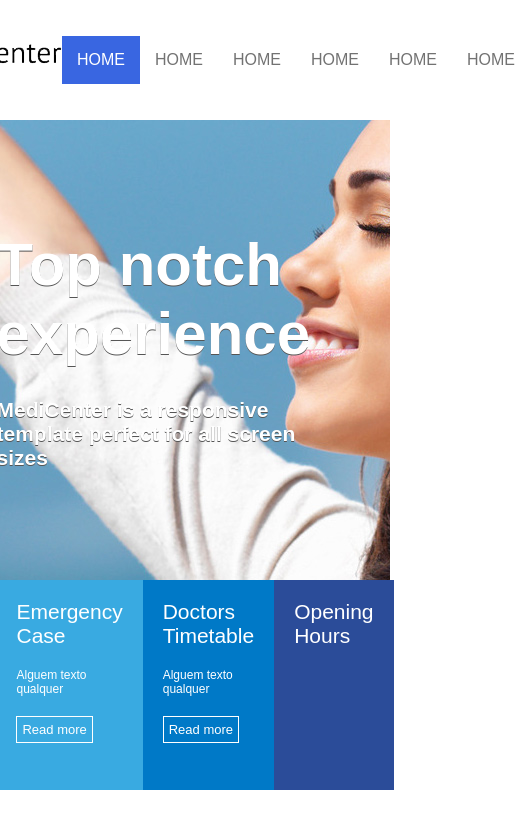
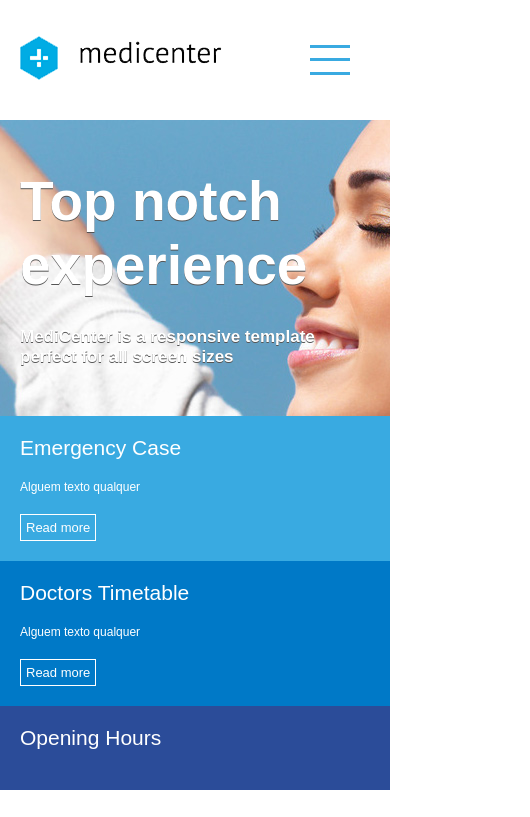
Before and after one commit to MatheusWylla/MediCenter, a plain HTML site: page mediCenter/index.html in a window 390 px wide. Shown: the top 817 px of the page, 530 px wide, since content can reach past the window. Drawn offline with Linux system fonts and the light colour scheme.

Commit message:
inicio do responsivo

```diff
--- a/mediCenter/assets/css/style.css
+++ b/mediCenter/assets/css/style.css
@@ -278,3 +278,88 @@ footer .widget_title_text {
   font-size: 20px;
   margin-top: 30px;
 }
+
+/* menu mobile */
+.menuMobile {
+  display: none;
+  width: 40px;
+  height: 40px;
+  margin-top: 40px;
+  margin-bottom: 40px;
+  margin-right: 40px;
+}
+
+.mm_line {
+  height: 3px;
+  background-color: #39aae1;
+}
+/*
+* INICIO DO RESPONSIVO
+*/
+
+@media (max-width: 600px) {
+  .banner_headline {
+    padding: 20px;
+  }
+
+  .banner_headline h1 {
+    font-size: 55px;
+  }
+
+  .banner_headline h2 {
+    font-size: 17px;
+  }
+
+  .banner_options {
+    height: auto;
+    flex-direction: column;
+  }
+
+  .container {
+    flex-direction: column;
+  }
+
+  #geral section,
+  #geral aside {
+    padding: 20px;
+  }
+
+  .footer_menu {
+    flex-direction: column;
+  }
+
+  .footer_area {
+    flex-direction: column;
+    padding: 20px;
+  }
+
+  .footer_copy {
+    padding-left: 20px;
+  }
+
+  header .container {
+    flex-direction: row;
+  }
+
+  nav ul {
+    flex-direction: column;
+    display: none;
+    position: absolute;
+    left: 0;
+    width: 100%;
+    background-color: #fff;
+  }
+
+  header {
+    height: auto;
+  }
+  .logo {
+    padding-left: 20px;
+  }
+
+  .menuMobile {
+    display: flex;
+    flex-direction: column;
+    justify-content: space-around;
+  }
+}
--- a/mediCenter/index.html
+++ b/mediCenter/index.html
@@ -17,6 +17,11 @@
         </div>
         <div class="menu">
           <nav>
+            <div class="menuMobile">
+              <div class="mm_line"></div>
+              <div class="mm_line"></div>
+              <div class="mm_line"></div>
+            </div>
             <ul>
               <li class="active"><a href="#">HOME</a></li>
               <li><a href="#">HOME</a></li>
```
